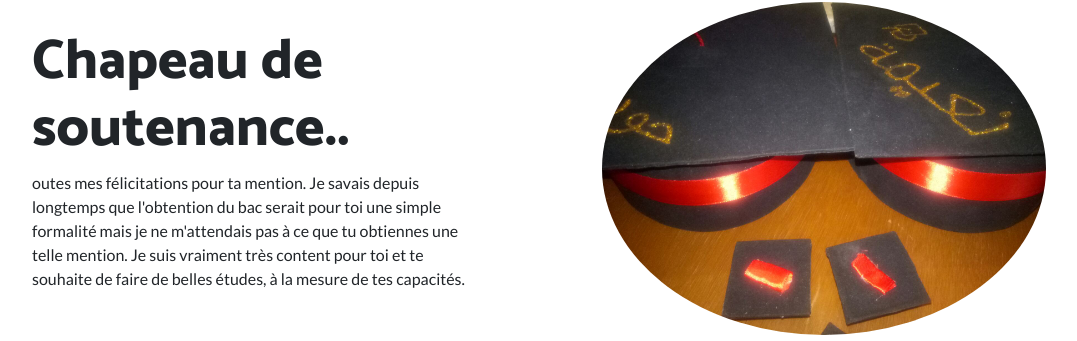
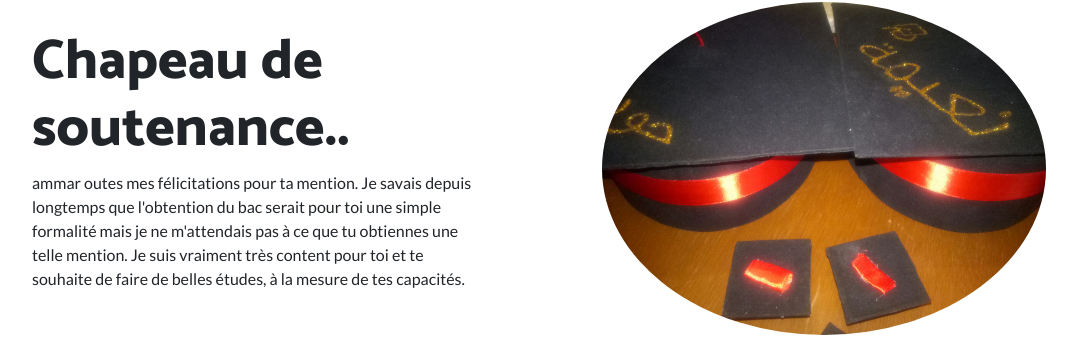
Before and after one commit to AmmarHarrat/AmmarHarrat.github.io, a website: page index.html in a window 1280 px wide. Shown: the part 848-1189 px from the top of the page, without its empty margins (101-1178 px from the left). Drawn offline with Linux system fonts and the light colour scheme.

Commit message:
Update index.html

```diff
--- a/index.html
+++ b/index.html
@@ -72,7 +72,7 @@
         <div class="col-lg-6 order-lg-1">
           <div class="p-5">
             <h2 class="display-4">Chapeau de soutenance..</h2>
-            <p>outes mes félicitations pour ta mention. Je savais depuis longtemps que l'obtention du bac serait pour toi une simple formalité mais je ne m'attendais pas à ce que tu obtiennes une telle mention. Je suis vraiment très content pour toi et te souhaite de faire de belles études, à la mesure de tes capacités.</p>
+            <p>ammar outes mes félicitations pour ta mention. Je savais depuis longtemps que l'obtention du bac serait pour toi une simple formalité mais je ne m'attendais pas à ce que tu obtiennes une telle mention. Je suis vraiment très content pour toi et te souhaite de faire de belles études, à la mesure de tes capacités.</p>
           </div>
         </div>
       </div>
```
